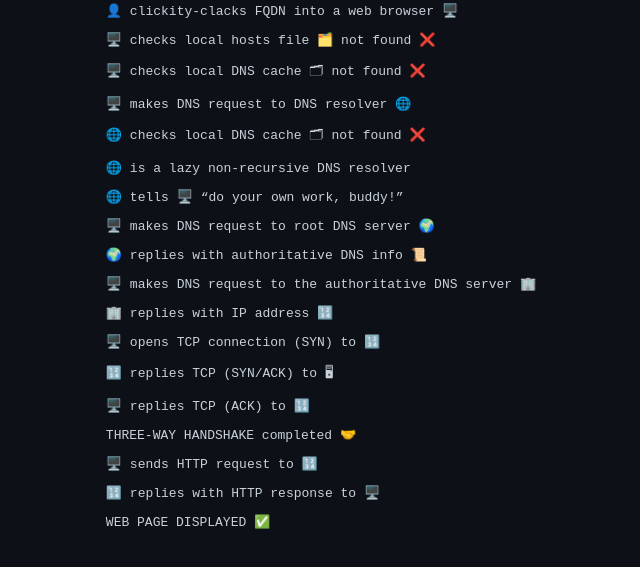
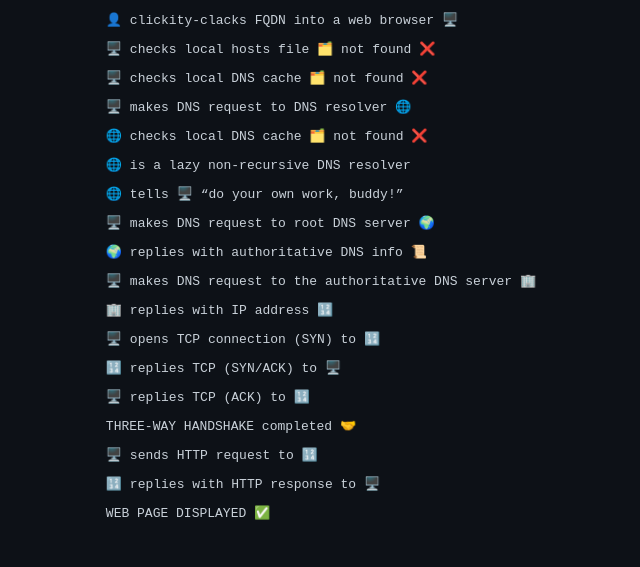
Before and after one commit to 3whs/3whs.net, a plain HTML site: page index.html in a window 1280 px wide. Shown: the part 173-740 px from the top of the page, without its empty margins (319-959 px from the left). Drawn offline with Linux system fonts and the light colour scheme.

Commit message:
Update index.html

```diff
--- a/index.html
+++ b/index.html
@@ -23,9 +23,9 @@
     <p>syn | syn-ack | ack</p>
     <p>👤 clickity-clacks FQDN into a web browser 🖥️</p>
     <p>🖥️ checks local hosts file 🗂️ not found ❌</p>
-    <p>🖥️ checks local DNS cache 🗂 not found ❌</p>
+    <p>🖥️ checks local DNS cache 🗂️ not found ❌</p>
     <p>🖥️ makes DNS request to DNS resolver 🌐</p>
-    <p>🌐 checks local DNS cache 🗂 not found ❌</p>
+    <p>🌐 checks local DNS cache 🗂️ not found ❌</p>
     <p>🌐 is a lazy non-recursive DNS resolver</p>
     <p>🌐 tells 🖥️ “do your own work, buddy!”</p>
     <p>🖥️ makes DNS request to root DNS server 🌍</p>
@@ -33,7 +33,7 @@
     <p>🖥️ makes DNS request to the authoritative DNS server 🏢</p>
     <p>🏢 replies with IP address 🔢</p>
     <p>🖥️ opens TCP connection (SYN) to 🔢</p>
-    <p>🔢 replies TCP (SYN/ACK) to 🖥</p>
+    <p>🔢 replies TCP (SYN/ACK) to 🖥️</p>
     <p>🖥️ replies TCP (ACK) to 🔢</p>
     <p>THREE-WAY HANDSHAKE completed 🤝</p>
     <p>🖥️ sends HTTP request to 🔢</p>
```
